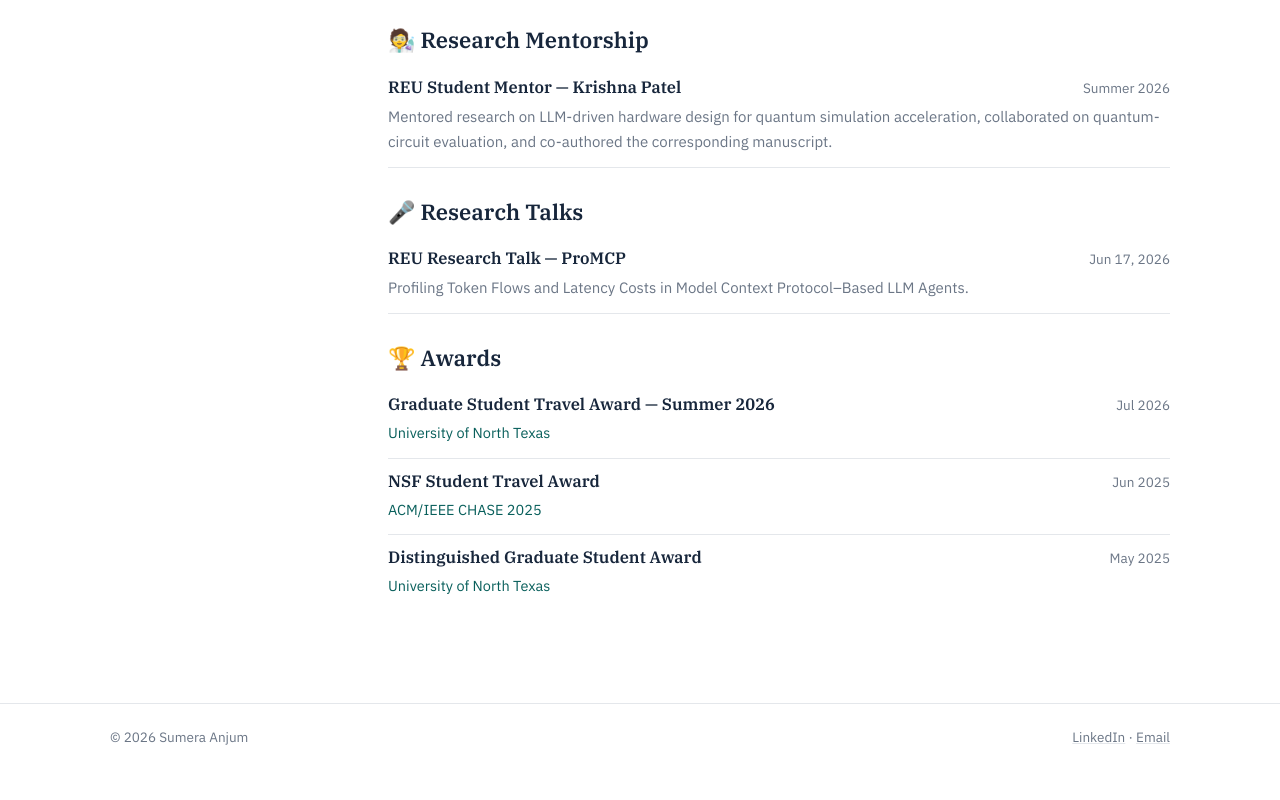
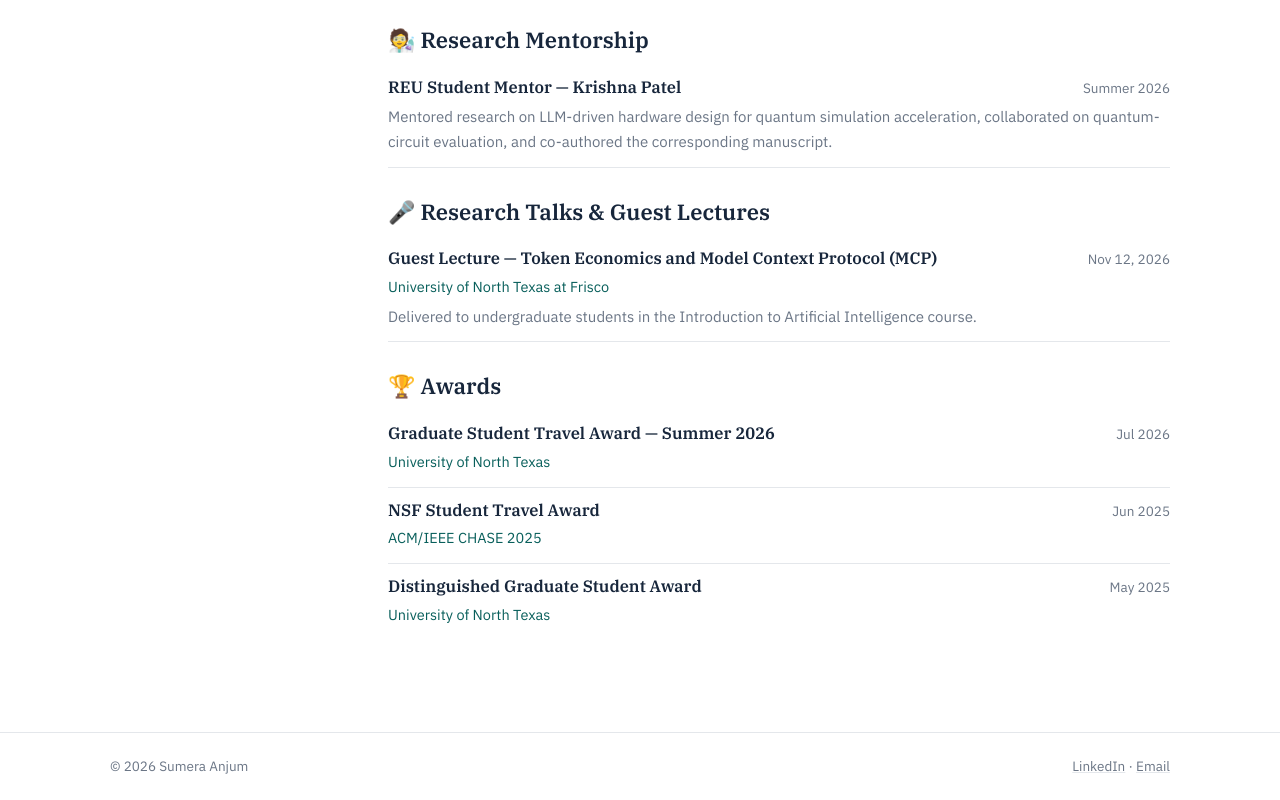
Before and after one commit to sumera21/sumera-anjum, a plain HTML site: page cv.html in a window 1280 px wide. Shown: the part 2809-3609 px from the top of the page. Before the commit the page ends 3580 px from the top, so only its background shows below. Drawn offline with Linux system fonts and the light colour scheme.

Commit message:
Add Research Talks and Guest Lectures section
Added a section for Research Talks and Guest Lectures, including a new guest lecture entry.

```diff
--- a/cv.html
+++ b/cv.html
@@ -57,8 +57,18 @@
 <div class="cv-item"><h3>Teaching, University of North Texas</h3><p>CSCE 3550: Foundations of Cybersecurity (Fall 2025); CSCE 4110: Algorithms (Spring and Summer 2026); CSCE 3530: Introduction to Computer Networks (Fall 2026).</p></div>
 <h2>🧑‍🔬 Research Mentorship</h2>
 <div class="cv-item"><div class="cv-head"><h3>REU Student Mentor — Krishna Patel</h3><span class="when">Summer 2026</span></div><p>Mentored research on LLM-driven hardware design for quantum simulation acceleration, collaborated on quantum-circuit evaluation, and co-authored the corresponding manuscript.</p></div>
-<h2>🎤 Research Talks</h2>
-<div class="cv-item"><div class="cv-head"><h3>REU Research Talk — ProMCP</h3><span class="when">Jun 17, 2026</span></div><p>Profiling Token Flows and Latency Costs in Model Context Protocol–Based LLM Agents.</p></div>
+
+<h2>🎤 Research Talks &amp; Guest Lectures</h2>
+
+<div class="cv-item">
+  <div class="cv-head">
+    <h3>Guest Lecture — Token Economics and Model Context Protocol (MCP)</h3>
+    <span class="when">Nov 12, 2026</span>
+  </div>
+  <p class="where">University of North Texas at Frisco</p>
+  <p>Delivered to undergraduate students in the Introduction to Artificial Intelligence course.</p>
+</div>
+
 <h2>🏆 Awards</h2>
 <div class="cv-item"><div class="cv-head"><h3>Graduate Student Travel Award — Summer 2026</h3><span class="when">Jul 2026</span></div><p class="where">University of North Texas</p></div>
 <div class="cv-item"><div class="cv-head"><h3>NSF Student Travel Award</h3><span class="when">Jun 2025</span></div><p class="where">ACM/IEEE CHASE 2025</p></div>
```
